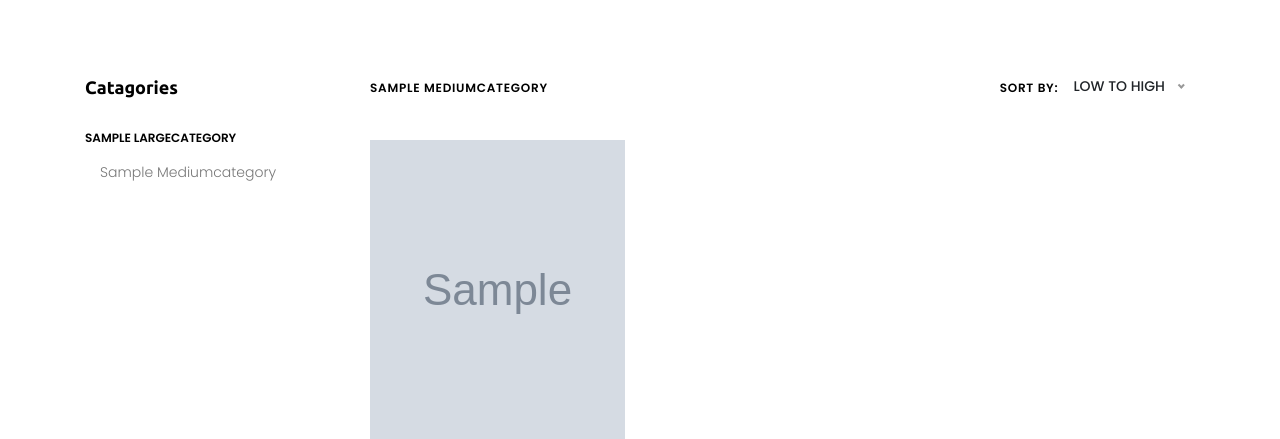
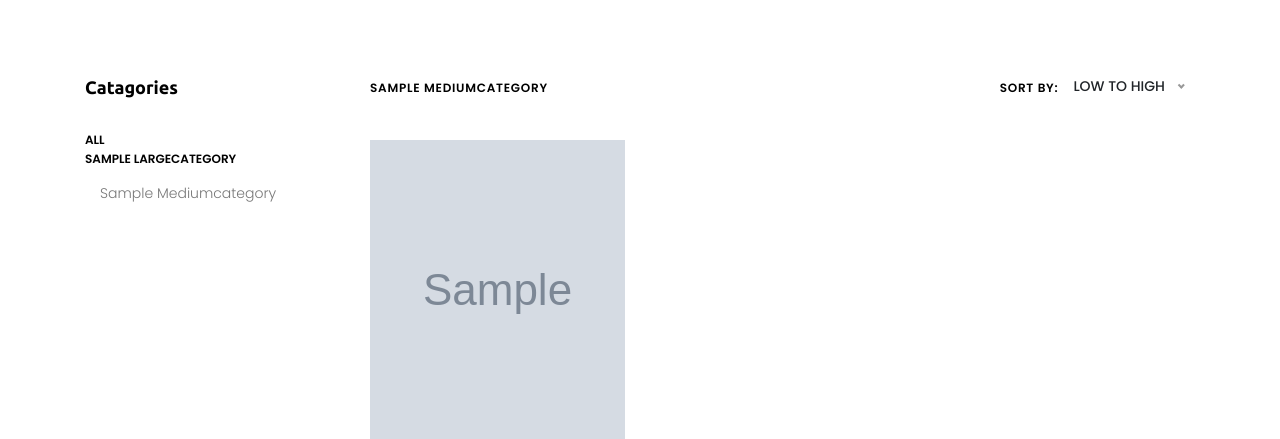
Before and after one commit to pote2907/ECsite, a Django app: template shop/templates/shop/product_list.html in a window 1280 px wide. Shown: the part 229-668 px from the top of the page. Run offline with Django 3.2, Linux system fonts and the light colour scheme; tables that the repository leaves empty hold one stand-in row (values such as "Sample post"); the template is opened without the code that fills it: values that come from a table or form of the project are taken from there, most other values are stand-ins (such as "Sample title", 1, 10 or a date in 2020); grey boxes marked "Sample" are stand-in pictures; some libraries are stand-ins or nearby versions.

Commit message:
サイドのcategoryにall追加

```diff
--- a/shop/templates/shop/product_list.html
+++ b/shop/templates/shop/product_list.html
@@ -45,6 +45,7 @@
                             <!--  Catagories  -->
                             <div class="catagories-menu">
                                 <ul id="menu-content2" class="menu-content collapse show">
+                                    <a href="{% url 'shop:all_product' %}">ALL</a>
                                     {% for large_link in large_links %}
                                     <!-- Single Item -->
                                     <li data-toggle="collapse" data-target="#{{ large_link.name }}">
```
